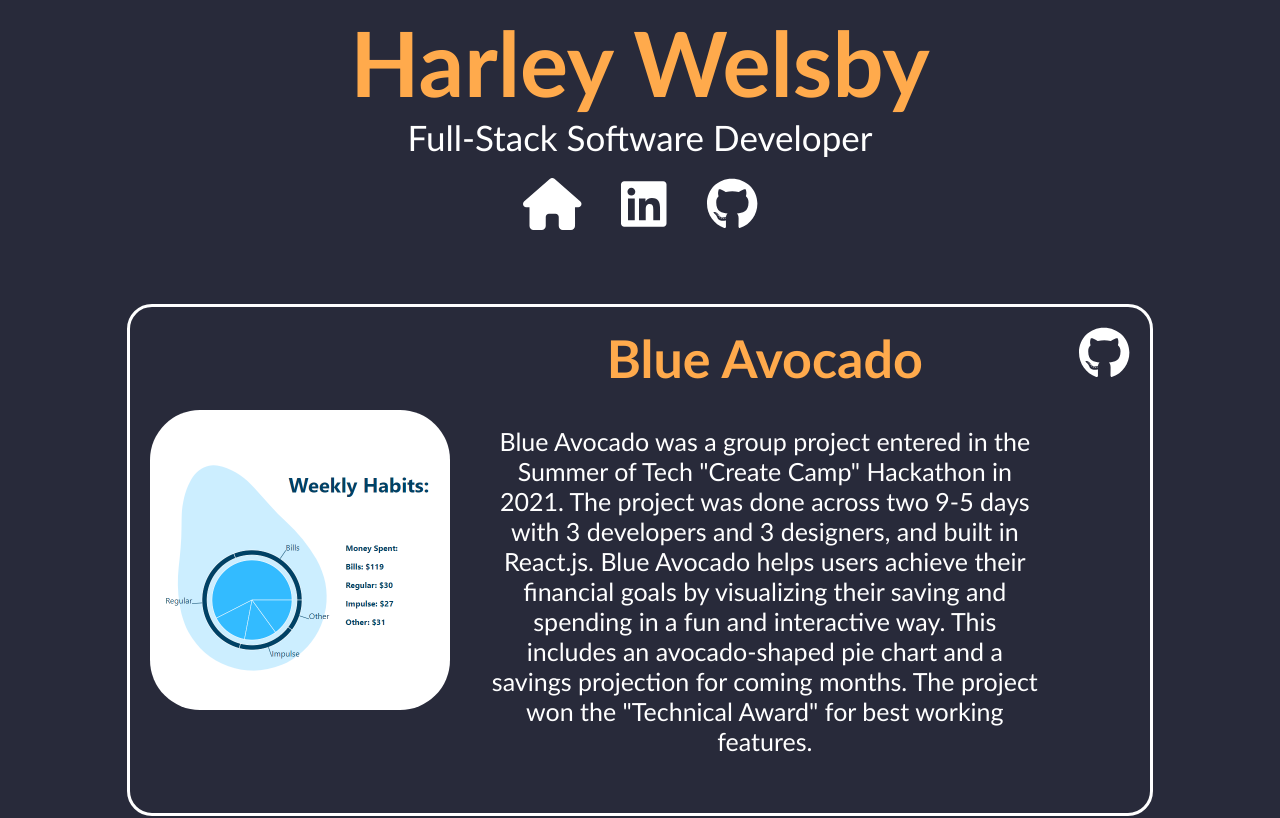
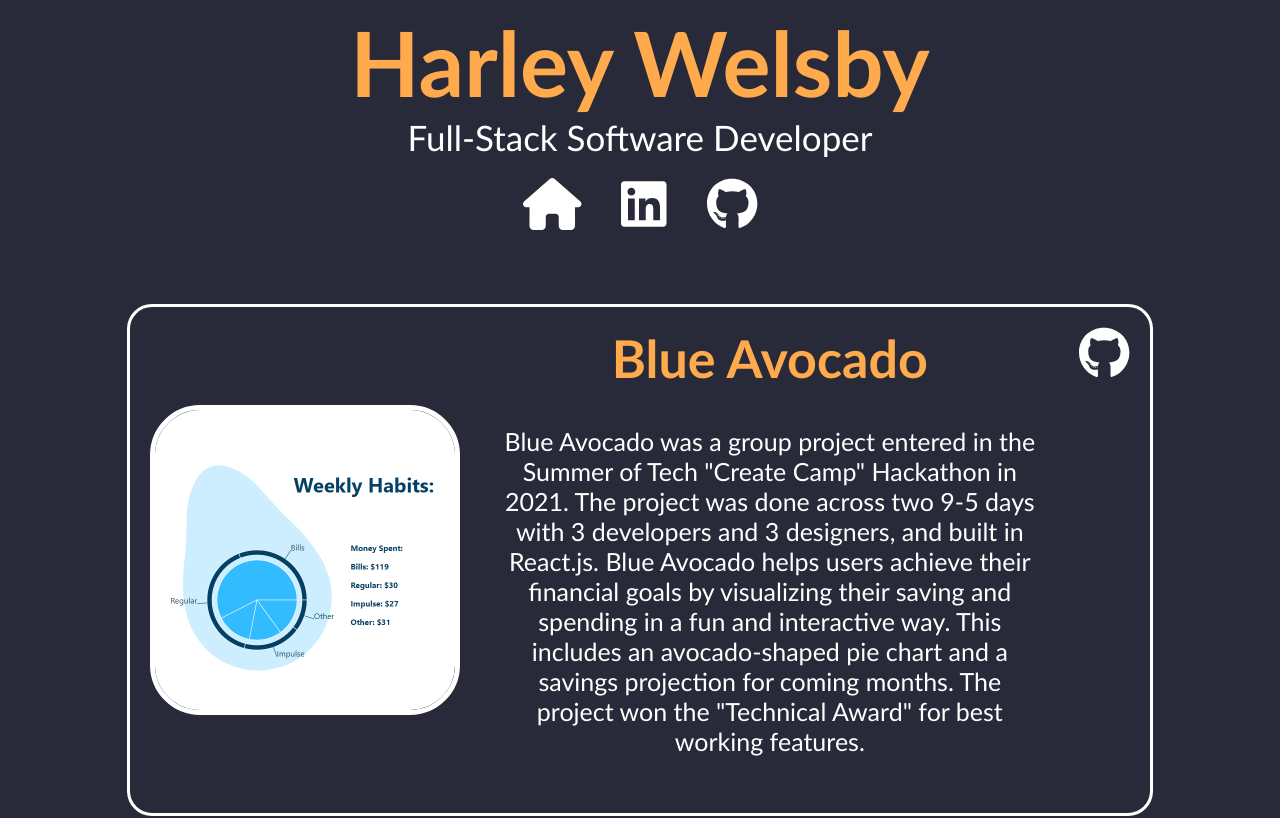
Before and after one commit to harleywelsby/Old-Portfolio-Site, a Next.js app: page /projects in a window 1280 px wide. Shown: the top 818 px of the page. Built offline with nearby package versions, Linux system fonts and the light colour scheme.

Commit message:
Nice outlines, cleanup stuff

```diff
--- a/components/ProjectInfoBox.tsx
+++ b/components/ProjectInfoBox.tsx
@@ -31,7 +31,7 @@ function ProjectInfoBox({
       <InfoBoxContent>
         {!isUserOnMobile && (
           <Image
-            className="profilePhoto selfCenter"
+            className="profilePhoto selfCenter whiteOutline"
             src={imagePath}
             alt="ProjectDemo"
             width={300}
@@ -51,7 +51,7 @@ function ProjectInfoBox({
           </DescriptionText>
           {isUserOnMobile && (
             <Image
-              className="profilePhoto selfCenter negativeMarginRight"
+              className="profilePhoto selfCenter negativeMarginRight whiteOutline"
               src={imagePath}
               alt="ProjectDemo"
               width={250}
--- a/components/projectsConstants.ts
+++ b/components/projectsConstants.ts
@@ -7,7 +7,7 @@ export const BlueAvocadoGithubLink =
 export const BlueAvocadoImage = "/projectDemos/BlueAvocado.png";
 
 // HarleyWelsby.dev
-export const HwDevTitle = "HarleyWelsby.dev";
+export const HwDevTitle = "harleywelsby";
 export const HwDevDescription =
   "HarleyWelsby.dev is this website! Built using Next.js and TypeScript, this site contains all my contact info, useful links and a project portfolio of my development work.";
 export const HwDevGithubLink =
--- a/styles/globals.css
+++ b/styles/globals.css
@@ -47,6 +47,10 @@ a {
   margin-right: -2rem;
 }
 
+.whiteOutline {
+  border: 5px solid #fff;
+}
+
 /* Mobile and Web Specific Styles */
 
 .mobilePageWrapper {
```
Also changed, not shown: public/projectDemos/HarleyWelsbyDev.png.
